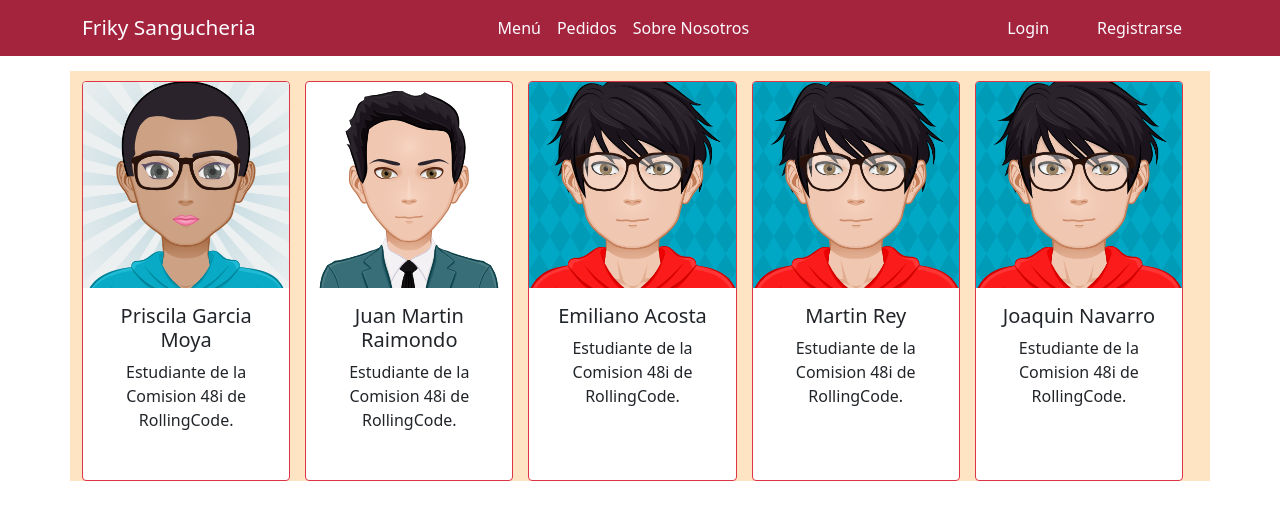
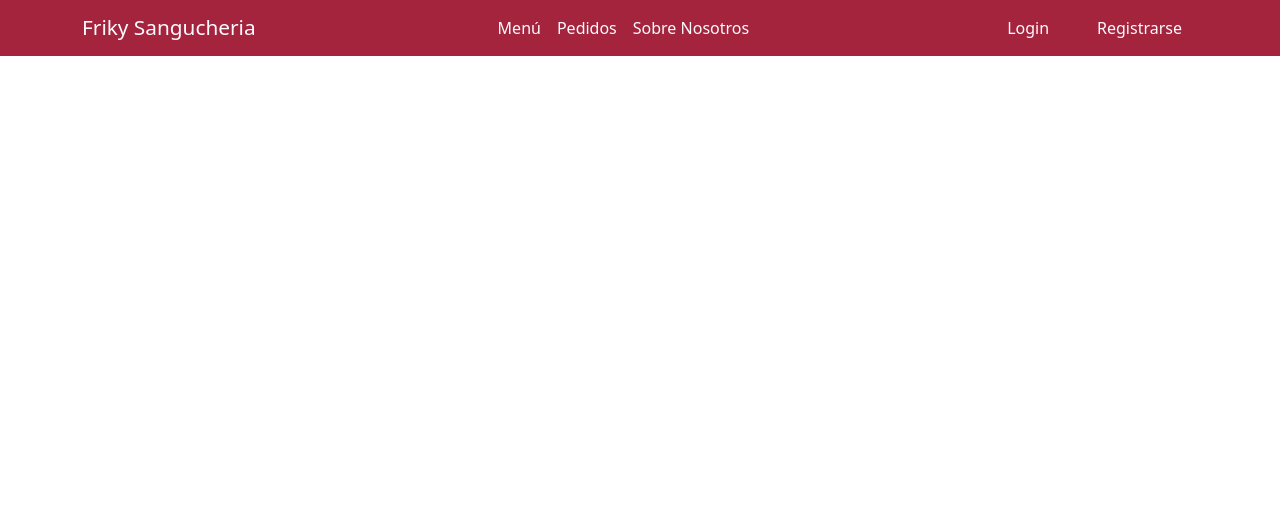
Before and after one commit to priscilabgmoya/proyecto-final-menu, a React (Vite) app: page / in a window 1280 px wide. Shown: the top 520 px of the page. Built offline with nearby package versions, Linux system fonts and the light colour scheme.

Commit message:
se agrega modificaciones de estructuracion del trabajo final

```diff
--- a/src/App.jsx
+++ b/src/App.jsx
@@ -1,6 +1,3 @@
-import { Fragment } from 'react';
-
-
 import NavBars from './components/navbar/navbar.jsx';
 import Anosotros from './components/nosotros/nosotros.jsx';
 
@@ -12,19 +9,12 @@ function App() {
 
   return (
 
-    // function Mostrar (params) { faltaria ver si esto esta bien y agregar las rutas y css
-    //if (user==true) {
-    // document.getElementById('administracion','pedidos').style.display='flex'
-    //}
-
 
     <>
       <NavBars />
-      <body>
-        <main>
-       <Anosotros/>
-      </main>
-    </body >
+
+
+
     </>
   )
 }
```
Also changed, not shown: src/navbar.css (deleted).
